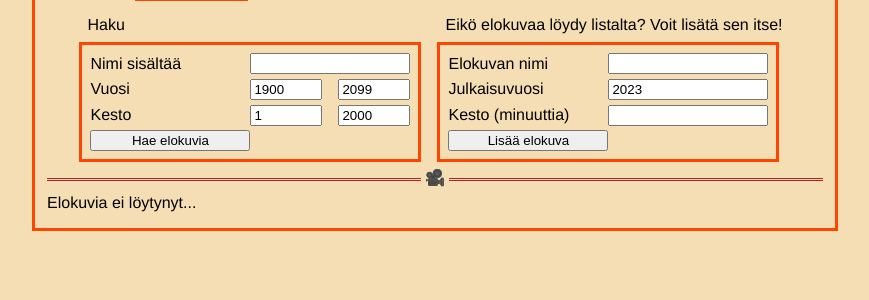
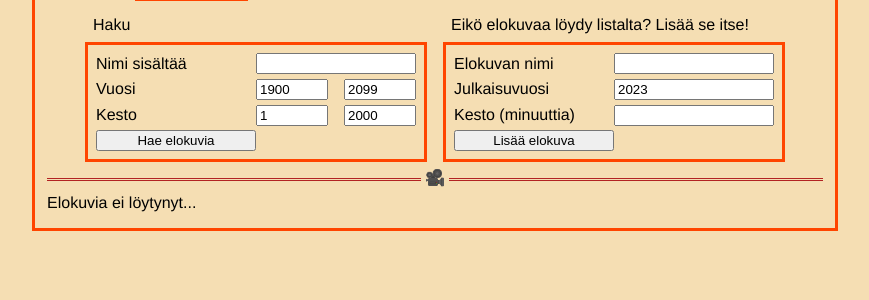
Before and after one commit to jussitus/leffat, a Flask app: template templates/movies.html in a window 1280 px wide. Shown: the part 221-521 px from the top of the page, without its empty margins (205-1074 px from the left). Run offline with Flask 3, Linux system fonts and the light colour scheme; the template is opened without the code that fills it, so the values that code supplies are empty; the visitor is signed in with stand-in values (Sample User, id 1).

Commit message:
Fix css more

```diff
--- a/static/main.css
+++ b/static/main.css
@@ -162,5 +162,5 @@
     border: solid orangered;
     margin: .5em;
     padding: .5em;
-    max-width: 20em;
+    max-width: 30em;
 }
--- a/templates/movies.html
+++ b/templates/movies.html
@@ -28,7 +28,7 @@
 
     {% if session.username %}
     <div>
-        <span>Eikö elokuvaa löydy listalta? Voit lisätä sen itse!</span>
+        <span>Eikö elokuvaa löydy listalta? Lisää se itse!</span>
         <form action="/movies" method="POST" autocomplete="off">
             <input type="hidden" name="csrf_token" value="{{ session.csrf_token }}">
             <label for="movie_name">Elokuvan nimi</label>
@@ -40,10 +40,10 @@
             <input type="submit" value="Lisää elokuva">
         </form>
     </div>
-
+    {% endif %}
 </div>
 <hr>
-{% endif %}
+
 {% if (count|int) > 0 %}
 {% if (page|int)-5 > 0 %}
 <a href="{{ url_for(request.endpoint, page='0', sort=sort, order=order, **query) }}">0 ... </a>
```
